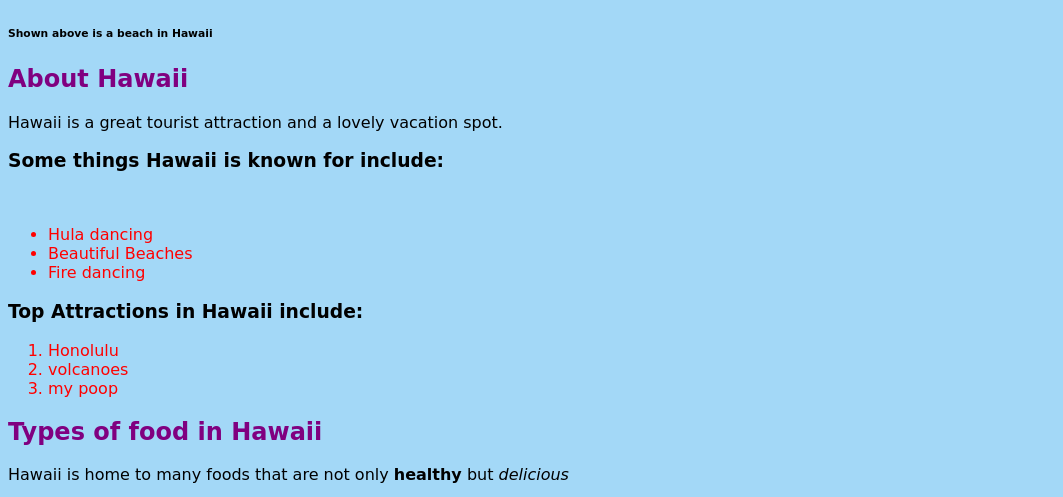
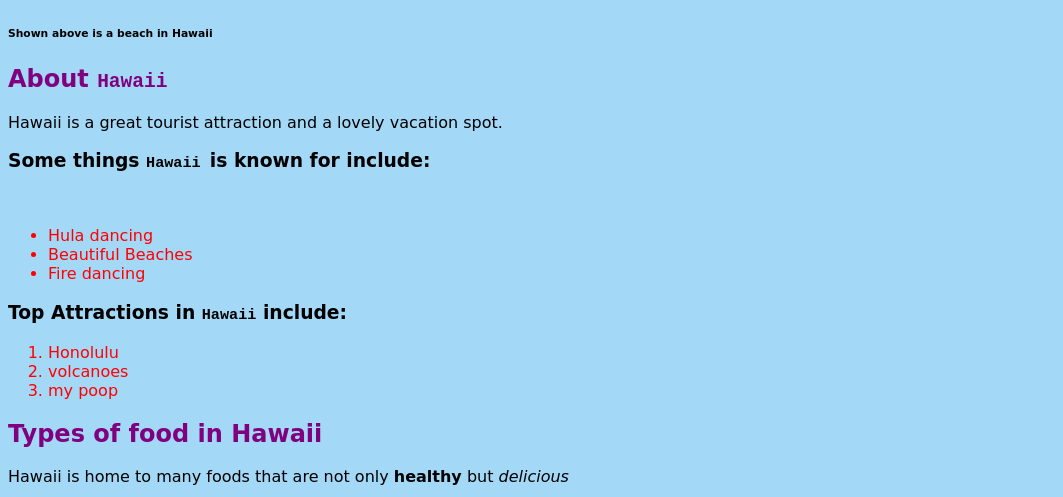
Before and after one commit to dalmon4/dalmon4.github.io, a plain HTML site: page index.html in a window 1280 px wide. Shown: the part 833-1330 px from the top of the page, without its empty margins (0-1063 px from the left). Drawn offline with Linux system fonts and the light colour scheme.

Commit message:
Update index.html
"poo"

```diff
--- a/index.html
+++ b/index.html
@@ -2,7 +2,7 @@
 <html>
     <head>
         <meta charset="utf-8">
-        <title>Spin-off of "Project: Travel webpage"</title>
+        <title>MY BUTT</title>
         <style>
             body { background-color:rgb(163, 216, 247);}
             .Hawaii-Symbols {color:red;}
@@ -16,6 +16,7 @@
             body {
                 font-family: cursive;
             }
+            .poo { font-family: monospace; }
         </style>
     </head>
     <body>
@@ -23,22 +24,22 @@
         <h1>Travel to the Islands of Hawaii</h1>
         <img src="https://cdn.kastatic.org/third_party/javascript-khansrc/live-editor/build/images/landscapes/beach-in-hawaii.png" alt="Hawaii Beach" width="1000">
     <h6>Shown above is a beach in Hawaii</h6>
-   <h2>About Hawaii </h2>
+   <h2>About <span class="poo">Hawaii</span> </h2>
     <p> Hawaii is a great tourist attraction and a lovely vacation spot.<br>
-    <h3>Some things Hawaii is known for include:</h3> <br>
+    <h3>Some things <span class="poo"> Hawaii </span> is known for include:</h3> <br>
     <ul class="Hawaii-Symbols">
         <li> Hula dancing </li>
         <li> Beautiful Beaches </li>
         <li> Fire dancing </li>
     </ul>
-    <h3>Top Attractions in Hawaii include:</h3>
+    <h3>Top Attractions in <span class="poo">Hawaii</span> include:</h3>
     <ol class="Hawaii-Symbols">
         <li> Honolulu </li>
         <li> volcanoes </li>
         <li> my poop </li>
     </ol>
     </p>
-       <h2> Types of food in Hawaii</h2>
+       <h2> Types of food in <span="poo">Hawaii </span></h2>
        <p> Hawaii is home to many foods that are not only <strong>healthy</strong> but <em>delicious</em> </p>
        <ul>
            <li>Berries <br><img src="https://cdn.kastatic.org/third_party/javascript-khansrc/live-editor/build/images/food/berries.png" alt="berries" width="90"> </li>
```
